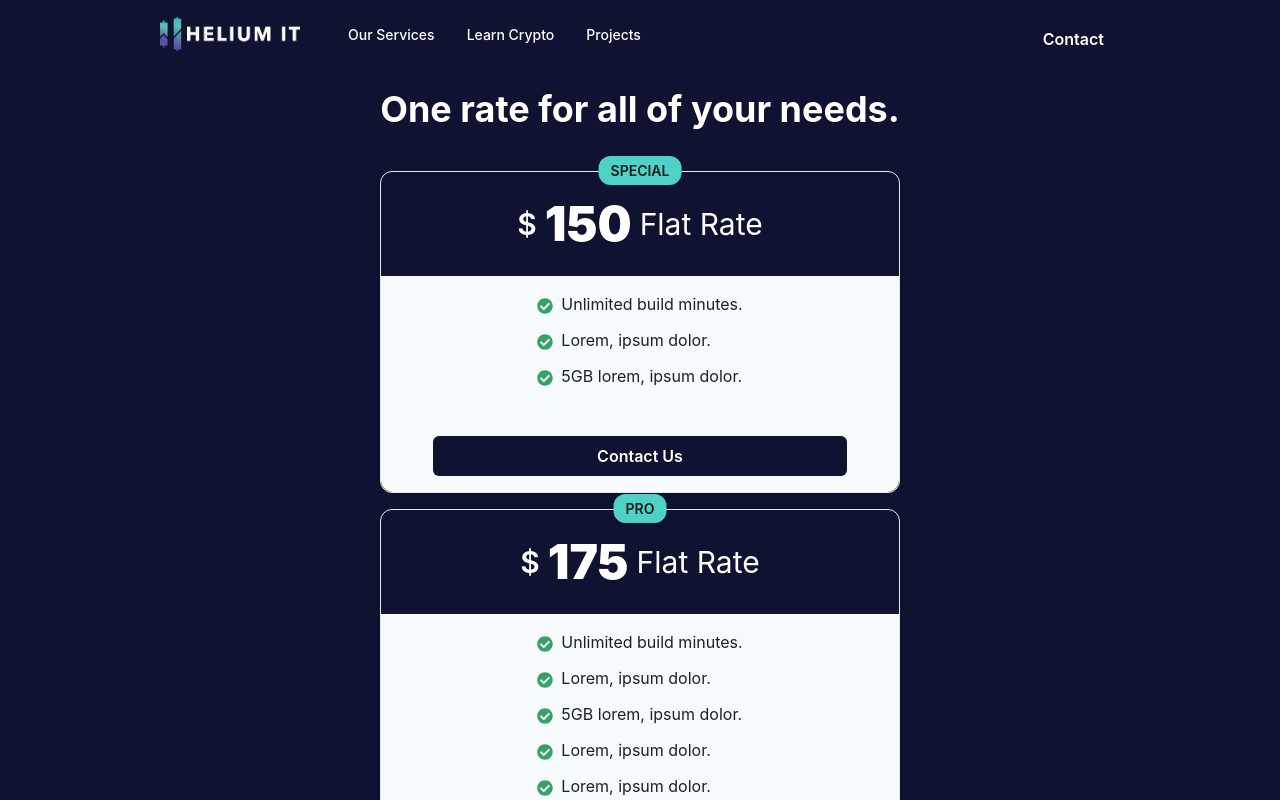
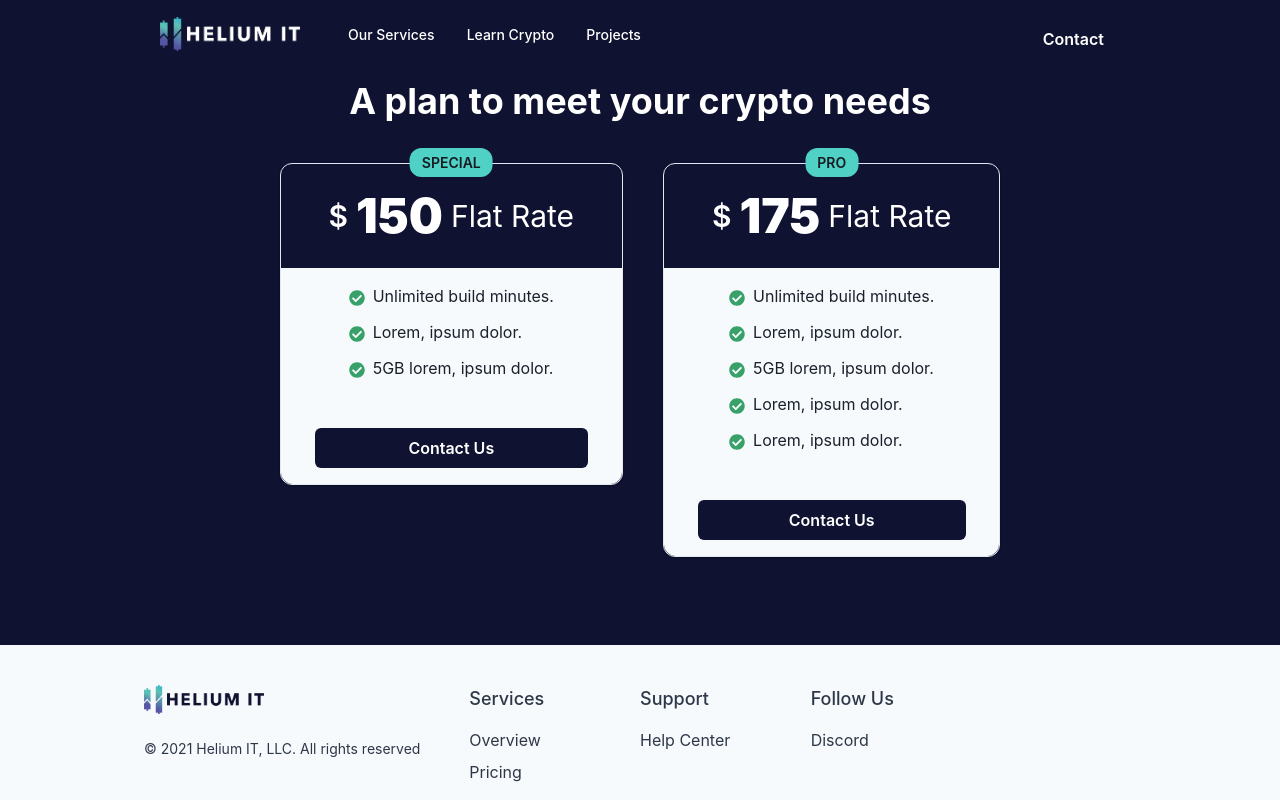
Before and after one commit to karapalumbo/helium-it, a React (Create React App) app: page /pricing in a window 1280 px wide. Shown: the top 800 px of the page. Built offline with nearby package versions, Linux system fonts and the light colour scheme.

Commit message:
updated pricing styles

```diff
--- a/src/pages/Pricing.js
+++ b/src/pages/Pricing.js
@@ -1,9 +1,19 @@
-import { Box, Stack, Heading, VStack } from "@chakra-ui/react";
+import { Box, Stack, Heading, VStack, Text } from "@chakra-ui/react";
 
 import PricingCard from "../components/PricingCard";
 
 function Pricing() {
   return (
+    <Box py={12} pt={"60px"}>
+      <VStack spacing={2} textAlign="center">
+        <Heading mt="20px" as="h1" fontSize="4xl" color="white">
+          A plan to meet your crypto needs
+        </Heading>
+        {/* <Text fontSize="lg" color={"gray.500"}>
+          Start with 14-day free trial. No credit card needed. Cancel at
+          anytime.
+        </Text> */}
+      </VStack>
       <Stack
         direction={{ base: "column", md: "row" }}
         textAlign="center"
@@ -11,12 +21,6 @@ function Pricing() {
         spacing={{ base: 4, lg: 10 }}
         py={10}
       >
-      <Box py={12}>
-        <VStack spacing={2} textAlign="center">
-          <Heading as="h1" mb={10} fontSize="4xl" color="white">
-            One rate for all of your needs.
-          </Heading>
-        </VStack>
         <PricingCard
           pricingTitle="Special"
           price={150}
@@ -39,8 +43,8 @@ function Pricing() {
             "Lorem, ipsum dolor.",
           ]}
         />
+      </Stack>
     </Box>
-    </Stack>
   );
 }
 
```
Lines whose indentation alone changed are shown as unchanged.
